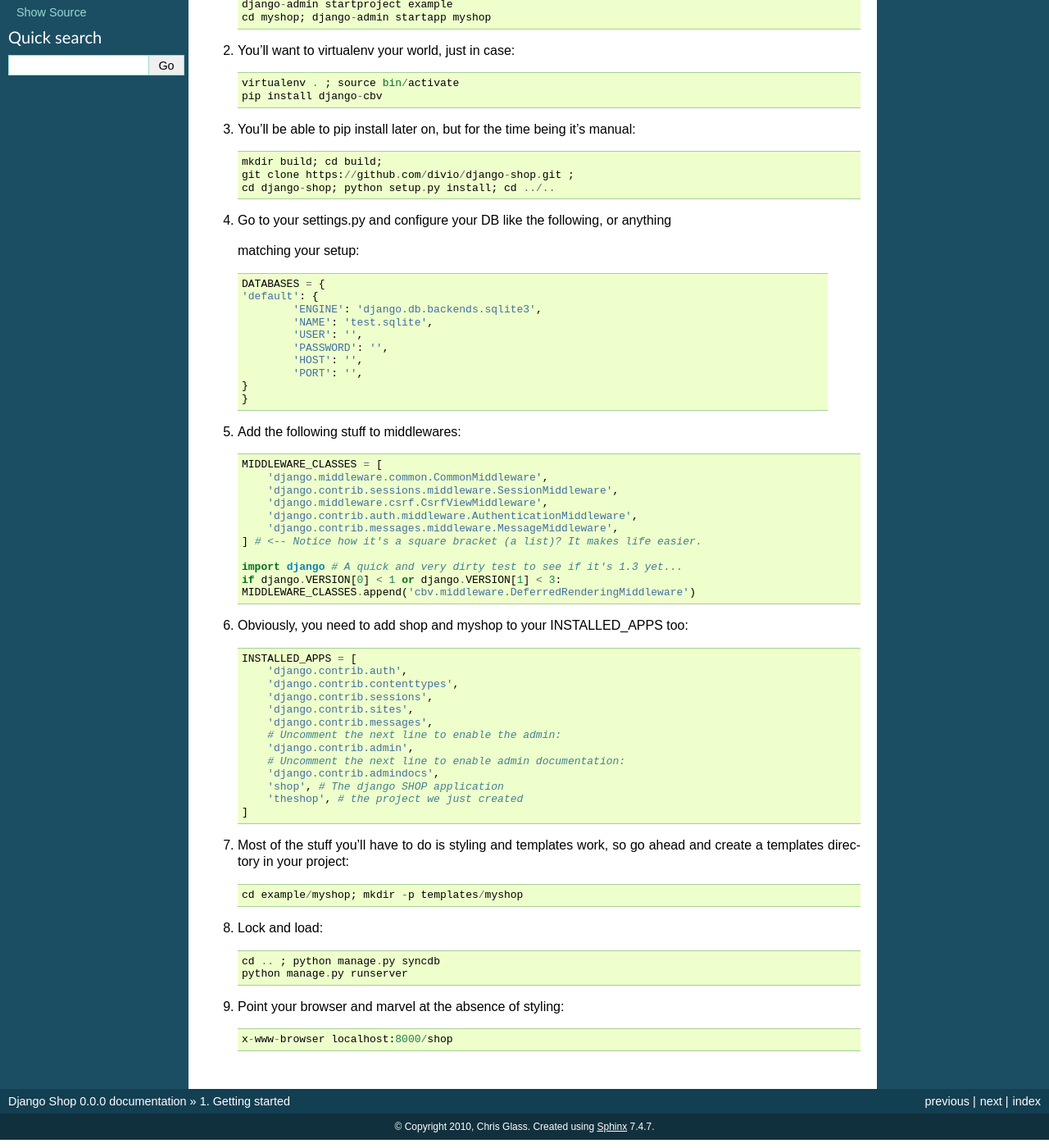
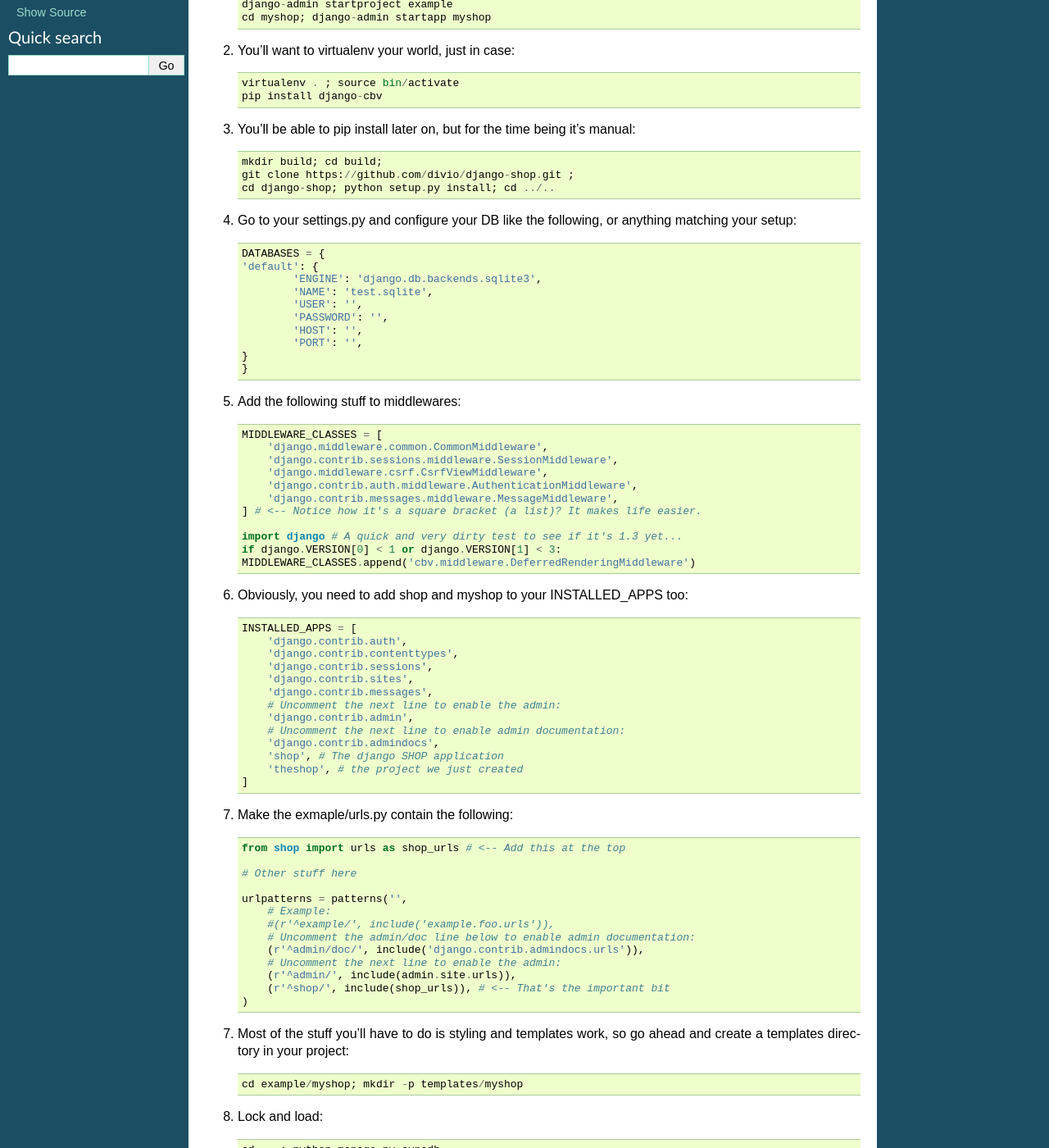
Before and after one commit to zootopia106/django-shop, a Sphinx documentation site: the page built from docs/getting-started.rst, in a window 1280 px wide and 1400 px high, scrolled down 194 px. Shown: the whole window at 82% size. Built offline with Sphinx 7.4.7, drawn with Linux system fonts in a browser that asks for light colours.

Commit message:
Documentation fix

```diff
--- a/docs/getting-started.rst
+++ b/docs/getting-started.rst
@@ -23,7 +23,7 @@ django-cbv if you're using 1.3.
 	cd django-shop; python setup.py install; cd ../..
 
 4. Go to your settings.py and configure your DB like the following, or anything
-  matching your setup::
+   matching your setup::
 
 	DATABASES = {
     	'default': {
@@ -68,6 +68,22 @@ django-cbv if you're using 1.3.
 	    'theshop', # the project we just created
 	]
 
+7. Make the exmaple/urls.py contain the following::
+
+	from shop import urls as shop_urls # <-- Add this at the top
+
+	# Other stuff here
+
+	urlpatterns = patterns('',
+	    # Example:
+	    #(r'^example/', include('example.foo.urls')),
+	    # Uncomment the admin/doc line below to enable admin documentation:
+	    (r'^admin/doc/', include('django.contrib.admindocs.urls')),
+	    # Uncomment the next line to enable the admin:
+	    (r'^admin/', include(admin.site.urls)),
+	    (r'^shop/', include(shop_urls)), # <-- That's the important bit
+	)
+
 7. Most of the stuff you'll have to do is styling and templates work, so go ahead
    and create a templates directory in your project::
 
```
Also changed, not shown: 1 other file.
